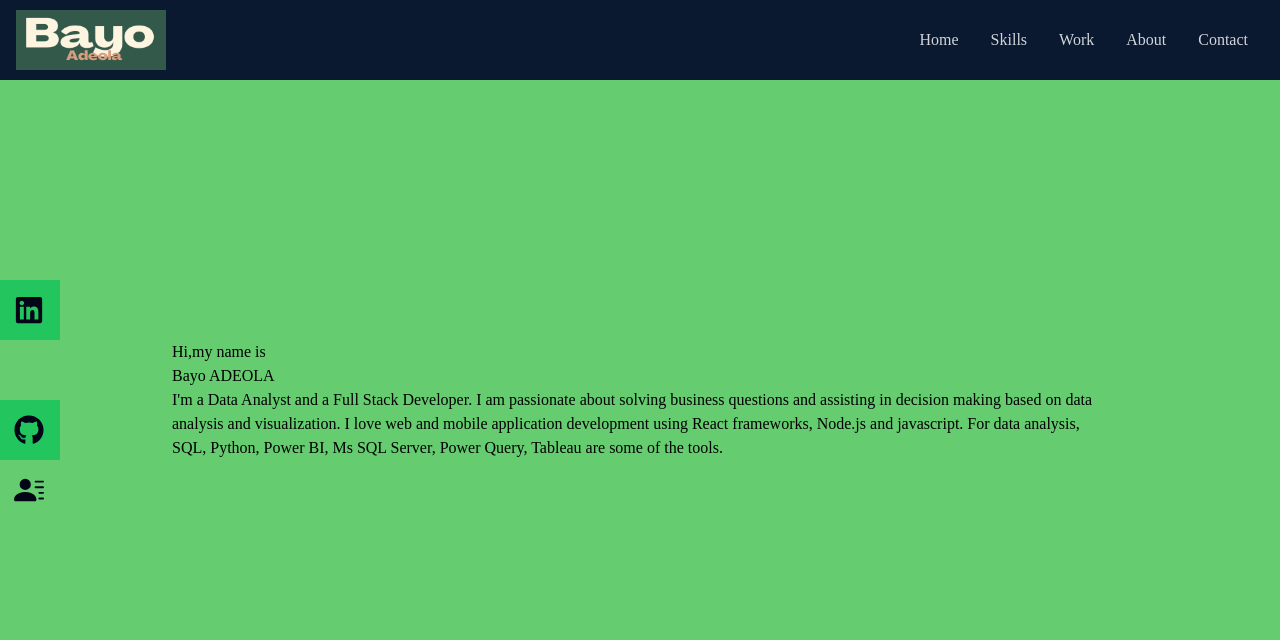
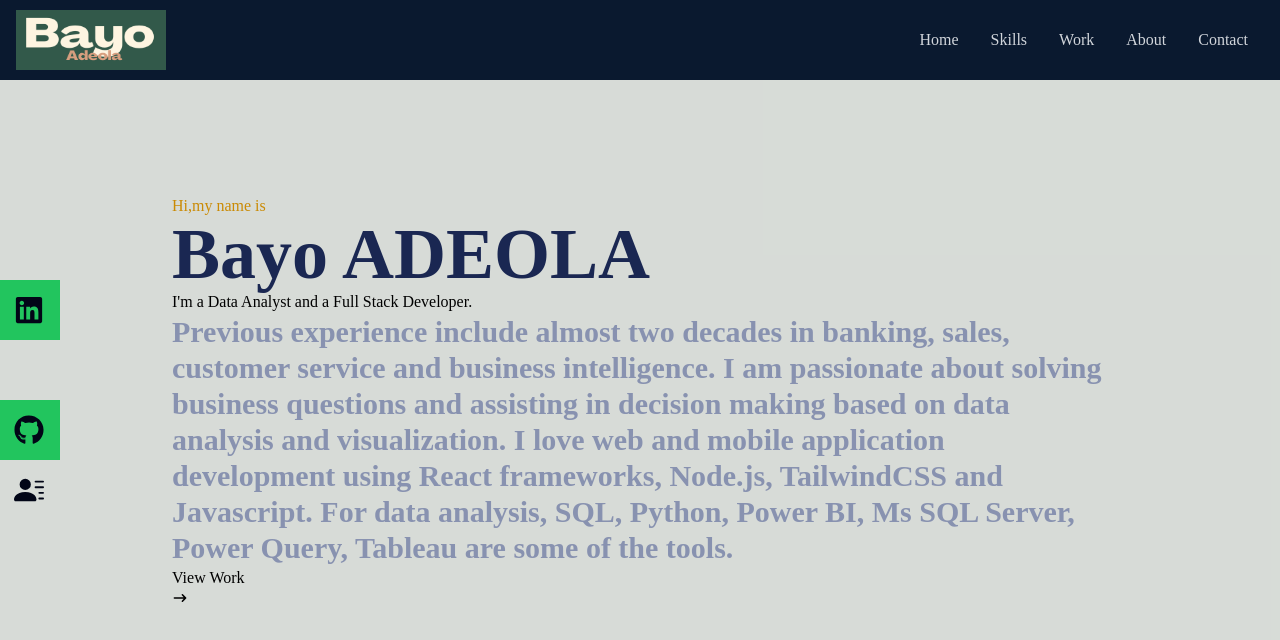
Before and after one commit to bayoseyi2/TailWind_Website, a React (Create React App) app: page / in a window 1280 px wide. Shown: the top 640 px of the page. Built offline with nearby package versions, Linux system fonts and the light colour scheme.

Commit message:
home page name

```diff
--- a/src/components/Home.jsx
+++ b/src/components/Home.jsx
@@ -3,16 +3,21 @@ import {HiArrowNarrowRight} from 'react-icons/hi'
 
  const Home = () => {
   return (
-    <div name='home' className='w-full h-screen bg-[#0a19]'>
+    <div name='home' className='w-full h-screen bg-[#bdc4bd99]'>
 
      {/* Container */}
      <div className='max-w-[1000px] mx-auto px-8 flex flex-col justify-center h-full'>
-        <p>Hi,my name is </p>
-        <h1>Bayo ADEOLA</h1>
-        <p>I'm a Data Analyst and a Full Stack Developer. I am passionate about solving business questions and assisting in decision making based on data analysis and visualization.
-            I love web and mobile application development using React frameworks, Node.js and javascript.
+
+        <p className='text-yellow-600'>Hi,my name is </p>
+        <h1 className='text-4xl sm:text-7xl font-bold text-[#1a2752]'>Bayo ADEOLA</h1>
+        <h2>I'm a Data Analyst and a Full Stack Developer. </h2>
+        <p className='text-4xl sm:text-3xl font-bold text-[#8892b0]'>Previous experience include almost two decades in banking, sales, customer service and business intelligence. I am passionate about solving business questions and assisting in decision making based on data analysis and visualization.
+            I love web and mobile application development using React frameworks, Node.js, TailwindCSS and Javascript.
             For data analysis, SQL, Python, Power BI, Ms SQL Server, Power Query, Tableau are some of the tools.
         </p>
+        <div>
+            <button>View Work <HiArrowNarrowRight/></button>
+        </div>
      </div>
 
         </div>
```
